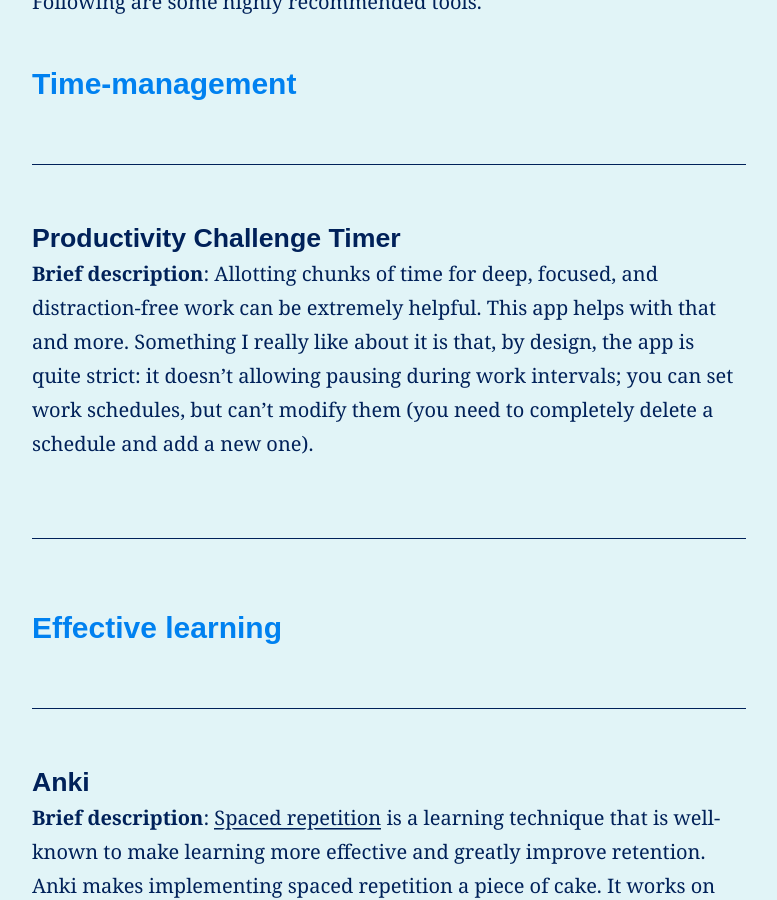
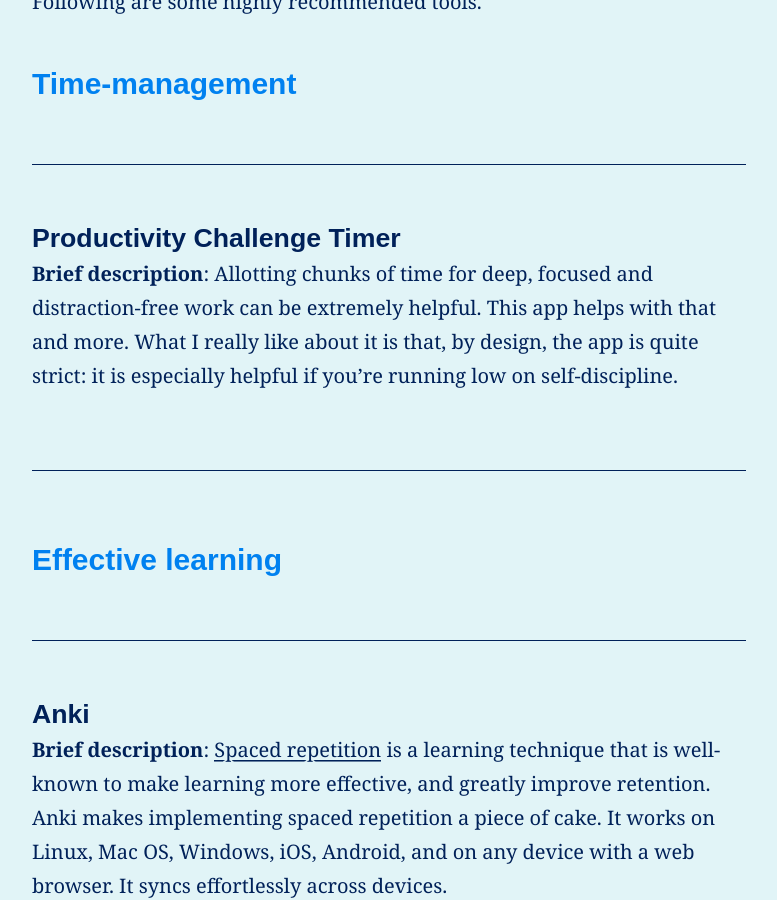
Before and after one commit to aayn/aayn.github.io, a Jekyll site: the page built from toolkit.md, in a window 1280 px wide and 900 px high, scrolled down 543 px. Shown: the whole window, without its empty margins (251-1028 px from the left). Built offline with Jekyll 4.4.1, drawn with Linux system fonts in a browser that asks for light colours; our own code applies the rules of GitHub Pages for plain Markdown files; comment, search, counter and statistics services are not loaded; some of the changed text lies outside the part shown.

Commit message:
Fix more typos

```diff
--- a/toolkit.md
+++ b/toolkit.md
@@ -13,12 +13,10 @@ some highly recommended tools.
 
 #### [Productivity Challenge Timer](https://play.google.com/store/apps/details?id=com.wlxd.pomochallenge&hl=en)
 
-**Brief description**: Allotting chunks of time for deep, focused, and
+**Brief description**: Allotting chunks of time for deep, focused and
 distraction-free work can be extremely helpful. This app helps with that and
-more. Something I really like about it is that, by design, the app is quite
-strict: it doesn't allowing pausing during work intervals; you can set work
-schedules, but can't modify them (you need to completely delete a schedule and
-add a new one).
+more. What I really like about it is that, by design, the app is quite strict:
+it is especially helpful if you're running low on self-discipline.
 
 ----------------
 
@@ -30,10 +28,10 @@ add a new one).
 
 **Brief description**: [Spaced
 repetition](https://en.wikipedia.org/wiki/Spaced_repetition) is a learning
-technique that is well-known to make learning more effective and greatly improve
-retention. Anki makes implementing spaced repetition a piece of cake. It works
-on Linux, Mac OS, Windows, iOS, Android, and on any device with a web browser.
-It syncs effortlessly across devices.
+technique that is well-known to make learning more effective, and greatly
+improve retention. Anki makes implementing spaced repetition a piece of cake. It
+works on Linux, Mac OS, Windows, iOS, Android, and on any device with a web
+browser. It syncs effortlessly across devices.
 
 ----------------
 
```
